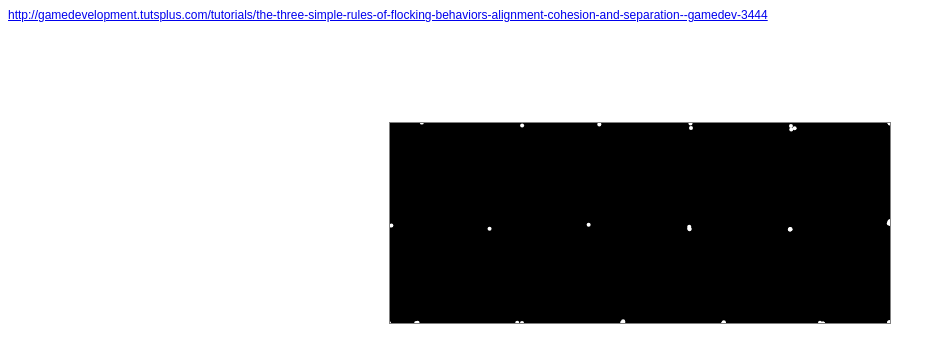
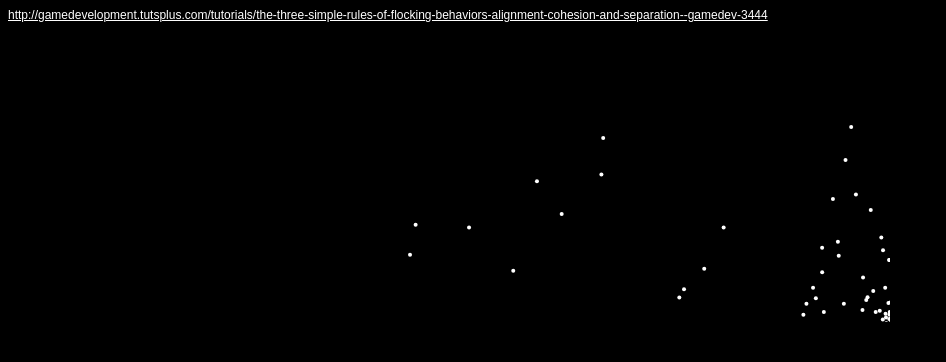
Before and after one commit to b-ma/behaviors-studies, a plain HTML site: page index.html in a window 1280 px wide. Shown: the whole page, without its empty margins (0-946 px from the left). Drawn offline with Linux system fonts and the light colour scheme.

Commit message:
small changes

```diff
--- a/index.html
+++ b/index.html
@@ -3,16 +3,20 @@
 <head>
     <title>Flocking behaviors</title>
     <style type="text/css">
+    body {
+        background-color: #000;
+    }
+
     * {
         font-family: arial;
         font-size: 12px;
+        color: #ffffff;
     }
 
     canvas {
         display: block;
         width: 500px;
         height: 200px;
-        border: 1px solid gray;
         margin: 100px auto;
     }
     </style>
--- a/js/main.js
+++ b/js/main.js
@@ -9,7 +9,7 @@ var dots = [];
 var Dot = function(x, y) {
     this.position = new Vector(x, y);
     this.velocity = new Vector(Math.random() * 2 - 1, Math.random() * 2 - 1);
-    this.distance = 100;
+    this.distance = 10;
 };
 
 Dot.prototype.update = function(w, h, dots) {
@@ -18,13 +18,8 @@ Dot.prototype.update = function(w, h, dots) {
     this.computeCohesion(dots);
     this.computeSeparation(dots);
 
-    // if (this.velocity.x === 0) { this.velocity.x = 0.2; }
-    // if (this.velocity.y === 0) { this.velocity.y = 0.2; }
-
     this.bounce(w, h);
-    this.velocity.normalize();
-
-
+    this.velocity.normalize(1.5);
     // update pos with velocity
     this.position.add(this.velocity);
 };
@@ -50,7 +45,7 @@ Dot.prototype.computeAlignment = function(dots) {
     if (neighborCount === 0) { return v; }
 
     v.divide(neighborCount);
-    v.normalize(0.1);
+    v.normalize(0.2);
 
     this.velocity.add(v);
 };
@@ -71,7 +66,7 @@ Dot.prototype.computeCohesion = function(dots) {
     if (neighborCount === 0) { return v; }
 
     v.divide(neighborCount);
-    v.normalize(0.4);
+    v.normalize(0.2);
 
     this.velocity.add(v);
 };
@@ -93,7 +88,7 @@ Dot.prototype.computeSeparation = function(dots) {
 
     v.divide(neighborCount);
     v.multiply(-1);
-    v.normalize(0.8);
+    v.normalize(0.2);
 
     this.velocity.add(v);
 }
```
